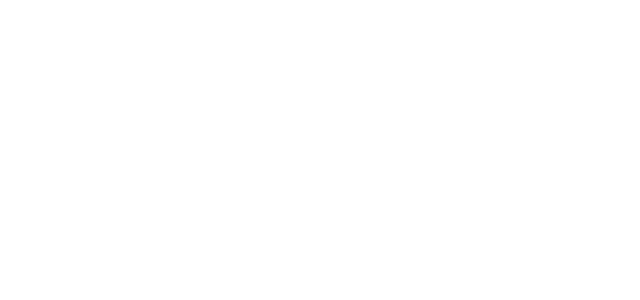
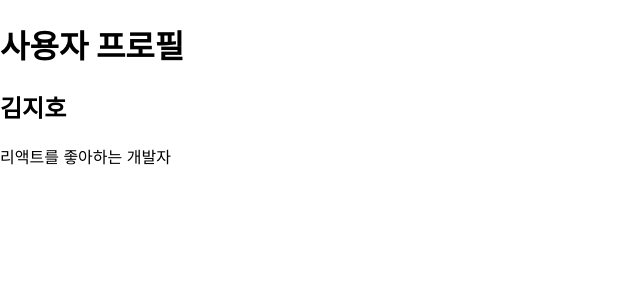
Before and after one commit to HiJiho/router-tutorial, a React (Create React App) app: page /profiles/HiJiho in a window 1280 px wide. Before the commit this address had no page. Shown: the top 300 px of the page, without its empty margins (0-640 px from the left). Built offline with nearby package versions, Linux system fonts and the light colour scheme.

Commit message:
URL 파라미터로 프로필 페이지 만들기

```diff
--- a/src/App.js
+++ b/src/App.js
@@ -1,12 +1,14 @@
 import { Route, Routes } from "react-router-dom";
 import About from "./pages/About";
 import Home from "./pages/Home";
+import Profile from "./pages/Profile";
 
 const App = () => {
 	return (
 		<Routes>
 			<Route path="/" element={<Home />} />
 			<Route path="/about" element={<About />} />
+			<Route path="/profiles/:username" element={<Profile />} />
 		</Routes>
 	);
 };
--- a/src/pages/Home.js
+++ b/src/pages/Home.js
@@ -1,8 +1,24 @@
+import { Link } from "react-router-dom";
+
 const Home = () => {
 	return (
 		<div>
 			<h1>홈</h1>
 			<p>가장 먼저 보여지는 페이지</p>
+			<ul>
+				<li>
+					<Link to="/about">소개</Link>
+				</li>
+				<li>
+					<Link to={"/profiles/HiJiho"}>HiJiho의 프로필</Link>
+				</li>
+				<li>
+					<Link to={"/profiles/gildong"}>gildong의 프로필</Link>
+				</li>
+				<li>
+					<Link to={"/profiles/void"}>존재하지 않는 프로필</Link>
+				</li>
+			</ul>
 		</div>
 	);
 };
--- /dev/null
+++ b/src/pages/Profile.js
@@ -0,0 +1,33 @@
+import { useParams } from "react-router-dom";
+
+const data = {
+	HiJiho: {
+		name: "김지호",
+		description: "리액트를 좋아하는 개발자",
+	},
+	gildong: {
+		name: "홍길동",
+		description: "고전 소설 홍길동전의 주인공",
+	},
+};
+
+const Profile = () => {
+	const params = useParams();
+	const profile = data[params.username];
+
+	return (
+		<div>
+			<h1>사용자 프로필</h1>
+			{profile ? (
+				<div>
+					<h2>{profile.name}</h2>
+					<p>{profile.description}</p>
+				</div>
+			) : (
+				<p>존재하지 않는 프로필입니다.</p>
+			)}
+		</div>
+	);
+};
+
+export default Profile;
```
